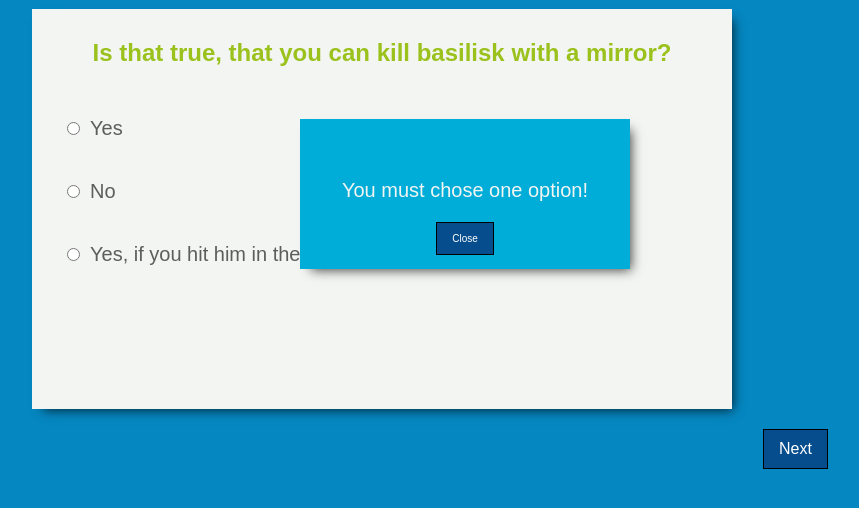
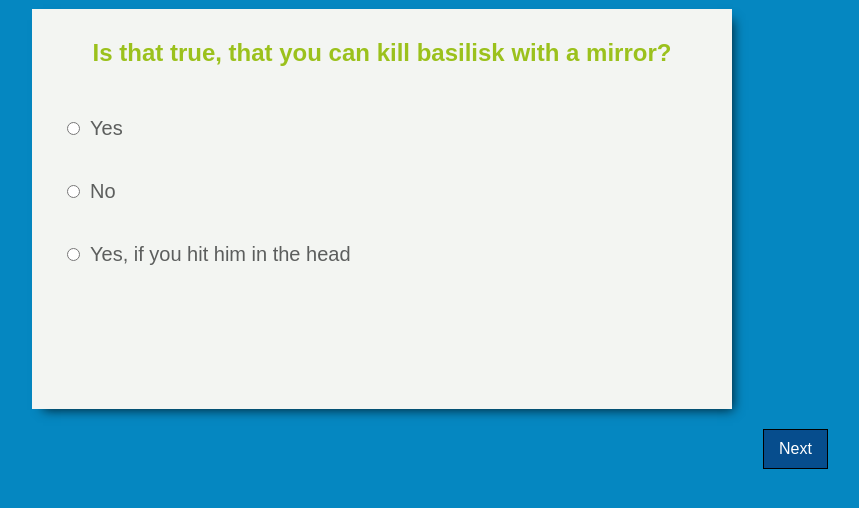
Before and after one commit to WetCouch/Quiz, a website: page index.html in a window 1280 px wide. Both pictures are taken after a click on the button "Next". Shown: the part 208-716 px from the top of the page, without its empty margins (258-1117 px from the left). Drawn offline with Linux system fonts and the light colour scheme; a web font is replaced by a local one.

Commit message:
Revert "Custom eror"
This reverts commit 967693b612934add6d5cff7c6a73cfc5200b6c01.

```diff
--- a/index.html
+++ b/index.html
@@ -26,11 +26,6 @@
     <button class="next">Next</button>
 </div>
 
-<div id="error">
-    <p>You must chose one option!</p>
-    <button class="close">Close</button>
-</div>
-
 <div id="final">
     <h2 id="finalScore"></h2>
 </div>
--- a/script.js
+++ b/script.js
@@ -32,15 +32,11 @@ function nextPage() {
 $(document).ready(function () {
 
     $("#final").hide();
-    $("#error").hide();
 
     $(".next").click(function (event) {
 
         if (!$("input:radio:checked").val()) {
-            $("#error").show();
-            $(".close").click(function () {
-                $("#error").hide();
-            });
+            alert('You need to select one option!')
         } else {
             if (currentPage < 2) {
                 if (currentPage == 0) {
--- a/style.css
+++ b/style.css
@@ -36,7 +36,7 @@ input {
     margin-right: 10px;
 }
 
-.box p {
+p {
     color: #5C5E5D;
     margin-left: 30px;
     margin-top: 40px;
@@ -77,29 +77,3 @@ input {
     padding-top: 150px;
     text-align: center;
 }
-
-#error {
-    font-size: 1.25em;
-    text-align: center;
-    padding: 40px;
-    background-color: #00ADD9;
-    color: #F3F5F2;
-    height: 70px;
-    width: 250px;
-    position: absolute;
-    margin-top: -350px;
-    margin-left: 550px;
-    box-shadow: 6px 6px 11px -5px rgba(0,0,0,0.75);
-}
-
-.close {
-    padding: 10px 15px;
-    font-size: 0.5em;
-    background: #064D8D;
-    color: #fff;
-    border: 1px solid black;
-}
-
-.close:hover {
-    color: #9BC11C;
-}
```
